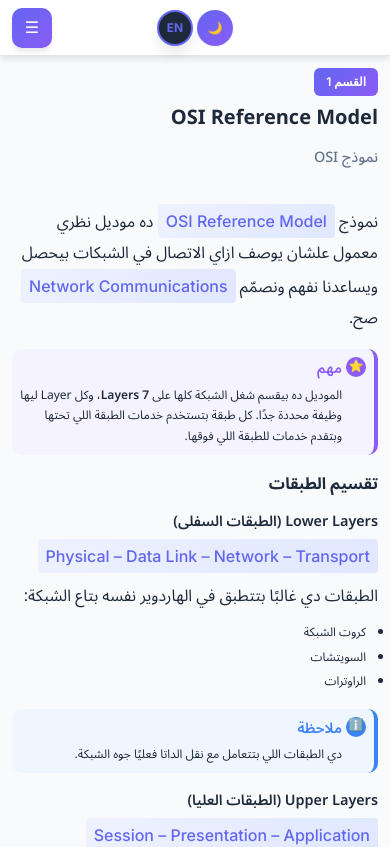
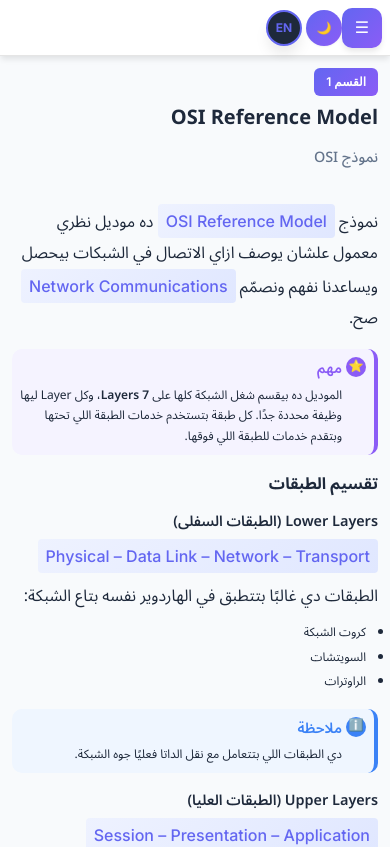
Before and after one commit to ibrahimabdullaziz/computer-network, a React (Vite) app: page / in a window 390 px wide. Shown: the top 847 px of the page. Built offline with nearby package versions, Linux system fonts and the light colour scheme.

Commit message:
Update project

```diff
--- a/src/index.css
+++ b/src/index.css
@@ -98,6 +98,7 @@ body {
   line-height: var(--line-height-normal);
   -webkit-font-smoothing: antialiased;
   -moz-osx-font-smoothing: grayscale;
+  overflow-x: hidden;
 }
 
 /* Scrollbar Styling */
@@ -853,10 +854,10 @@ hr {
     background: var(--color-bg-card);
     border-bottom: 1px solid rgba(0, 0, 0, 0.1);
     z-index: 150;
-    padding: 0 var(--space-md);
+    padding: 0 var(--space-sm);
     align-items: center;
     justify-content: space-between;
-    flex-direction: row-reverse;
+    flex-direction: row;
     box-shadow: var(--shadow-md);
   }
 
@@ -882,6 +883,7 @@ hr {
     box-shadow: var(--shadow-md);
     transition: all var(--transition-normal);
     flex-shrink: 0;
+    z-index: 151;
   }
 
   .menu-toggle:hover,
@@ -890,13 +892,12 @@ hr {
     box-shadow: var(--shadow-lg);
   }
 
-  /* Header Toggles - centered in mobile header */
+  /* Header Toggles - flex based layout, no absolute positioning */
   .header-toggles {
     display: flex;
-    gap: var(--space-sm);
-    position: absolute;
-    left: 50%;
-    transform: translateX(-50%);
+    gap: var(--space-xs);
+    margin-left: auto;
+    flex-shrink: 0;
   }
 
   /* Override fixed positioning for toggle buttons in mobile */
@@ -906,6 +907,16 @@ hr {
     height: 40px;
     font-size: var(--text-base);
     box-shadow: var(--shadow-sm);
+    background: var(--color-accent-gradient);
+    border: none;
+    border-radius: 50%;
+    color: white;
+    cursor: pointer;
+    z-index: 151;
+    display: flex;
+    align-items: center;
+    justify-content: center;
+    flex-shrink: 0;
   }
 
   .language-toggle {
@@ -913,15 +924,31 @@ hr {
     width: 40px;
     height: 40px;
     font-size: var(--text-sm);
+    background: var(--color-bg-secondary);
+    border: 2px solid var(--color-accent-primary);
+    border-radius: 50%;
+    color: var(--color-accent-primary);
+    font-weight: 700;
+    cursor: pointer;
+    z-index: 151;
+    display: flex;
+    align-items: center;
+    justify-content: center;
+    font-family: var(--font-english);
+    flex-shrink: 0;
   }
 
   /* Sidebar slides in from right */
   .sidebar {
     position: fixed;
     right: -100%;
-    width: min(280px, 80vw);
+    width: min(280px, 85vw);
+    height: 100vh;
     transition: right var(--transition-normal);
     z-index: 200;
+    overflow-y: auto;
+    -webkit-overflow-scrolling: touch;
+    top: 0;
   }
 
   .sidebar.open {
@@ -930,12 +957,19 @@ hr {
 
   /* Show overlay when sidebar is open */
   .sidebar-overlay {
-    display: block;
+    display: none;
     position: fixed;
     inset: 0;
     background: rgba(0, 0, 0, 0.5);
     z-index: 160;
     backdrop-filter: blur(4px);
+    opacity: 0;
+    transition: opacity var(--transition-normal);
+  }
+
+  .sidebar.open ~ .sidebar-overlay {
+    display: block;
+    opacity: 1;
   }
 
   .main {
```
